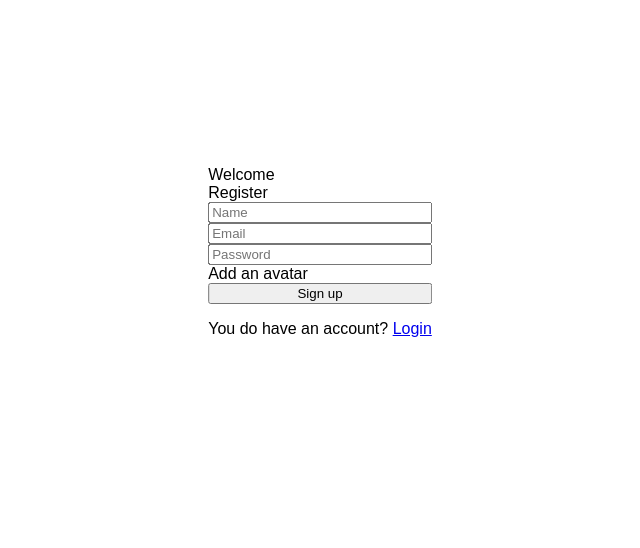
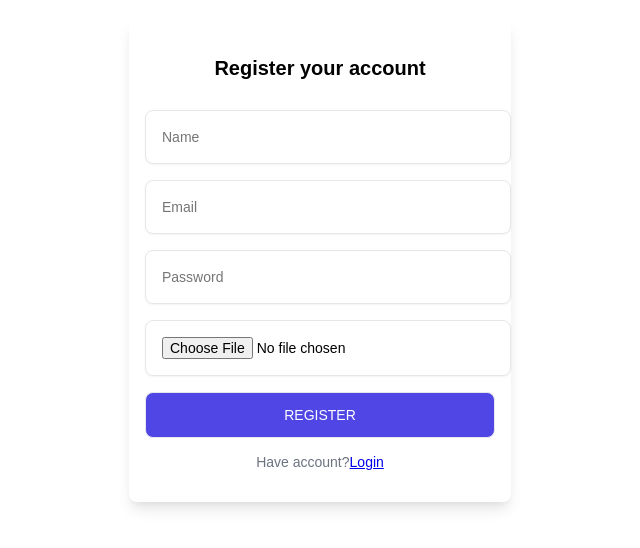
Before and after one commit to arnabBaruah009/chat-app, a React (Create React App) app: page / in a window 1280 px wide. Shown: the part 140-688 px from the top of the page, without its empty margins (320-960 px from the left). Built offline with nearby package versions, Linux system fonts and the light colour scheme; no server answers.

Commit message:
Added styles to auth pages

```diff
--- a/src/pages/Login.js
+++ b/src/pages/Login.js
@@ -7,6 +7,8 @@ import { auth } from "../firebase";
 import { Loader } from "../components";
 
 const Login = () => {
+  const [email, setEmail] = useState("");
+  const [password, setPassword] = useState("");
   const [err, setErr] = useState(false);
   const [loading, setLoading] = useState(false);
   const navigate = useNavigate();
@@ -14,12 +16,12 @@ const Login = () => {
   const handleSubmit = async (e) => {
     e.preventDefault();
     setLoading(true);
-    const email = e.target[0].value;
-    const password = e.target[1].value;
 
     try {
       await signInWithEmailAndPassword(auth, email, password);
       setLoading(false);
+      setEmail("");
+      setPassword("");
       navigate("/chatRoom");
     } catch (error) {
       setErr(true);
@@ -39,18 +41,37 @@ const Login = () => {
             <span>Something went wrong</span>
           </>
         ) : (
-          <>
-            <span>Welcome</span>
-            <span>Login</span>
-            <form onSubmit={handleSubmit}>
-              <input type="email" placeholder="Email" />
-              <input type="password" placeholder="Password" />
-              <button>Login</button>
-            </form>
-            <p>
-              You don't have an account? <Link to="/">Register</Link>
+          <form className={styles.form}>
+            <p className={styles.formTitle}>Sign in to your account</p>
+            <div className={styles.inputContainer}>
+              <input
+                type="email"
+                placeholder="Email"
+                value={email}
+                onChange={(e) => setEmail(e.target.value)}
+              />
+            </div>
+            <div className={styles.inputContainer}>
+              <input
+                type="password"
+                placeholder="Password"
+                value={password}
+                onChange={(e) => setPassword(e.target.value)}
+              />
+            </div>
+            <button
+              onClick={handleSubmit}
+              type="submit"
+              className={styles.submit}
+            >
+              Sign in
+            </button>
+
+            <p className={styles.signupLink}>
+              No account?
+              <Link to={"/"}>Register</Link>
             </p>
-          </>
+          </form>
         )}
       </div>
     </div>
--- a/src/pages/Register.js
+++ b/src/pages/Register.js
@@ -9,6 +9,10 @@ import { auth, storage, db } from "../firebase";
 import { Loader } from "../components";
 
 const Register = () => {
+  const [name, setName] = useState("");
+  const [email, setEmail] = useState("");
+  const [password, setPassword] = useState("");
+  const [file, setFile] = useState(null);
   const [err, setErr] = useState(false);
   const [loading, setLoading] = useState(false);
   const navigate = useNavigate();
@@ -16,10 +20,6 @@ const Register = () => {
   const handleSubmit = async (e) => {
     e.preventDefault();
     setLoading(true);
-    const name = e.target[0].value;
-    const email = e.target[1].value;
-    const password = e.target[2].value;
-    const file = e.target[3].files[0];
 
     try {
       const res = await createUserWithEmailAndPassword(auth, email, password);
@@ -40,6 +40,10 @@ const Register = () => {
 
       await setDoc(doc(db, "userChats", res.user.uid), {});
       setLoading(false);
+      setName("");
+      setEmail("");
+      setPassword("");
+      setFile(null);
       navigate("/chatRoom");
     } catch (error) {
       setErr(true);
@@ -59,23 +63,48 @@ const Register = () => {
             <span>Something went wrong</span>
           </>
         ) : (
-          <>
-            <span>Welcome</span>
-            <span>Register</span>
-            <form onSubmit={handleSubmit}>
-              <input type="text" placeholder="Name" />
-              <input type="email" placeholder="Email" />
-              <input type="password" placeholder="Password" />
-              <input style={{ display: "none" }} type="file" id="file" />
-              <label htmlFor="file">
-                <span>Add an avatar</span>
-              </label>
-              <button>Sign up</button>
-            </form>
-            <p>
-              You do have an account? <Link to="/login">Login</Link>
+          <form className={styles.form}>
+            <p className={styles.formTitle}>Register your account</p>
+            <div className={styles.inputContainer}>
+              <input
+                type="text"
+                placeholder="Name"
+                value={name}
+                onChange={(e) => setName(e.target.value)}
+              />
+            </div>
+            <div className={styles.inputContainer}>
+              <input
+                type="email"
+                placeholder="Email"
+                value={email}
+                onChange={(e) => setEmail(e.target.value)}
+              />
+            </div>
+            <div className={styles.inputContainer}>
+              <input
+                type="password"
+                placeholder="Password"
+                value={password}
+                onChange={(e) => setPassword(e.target.value)}
+              />
+            </div>
+            <div className={styles.inputContainer}>
+              <input type="file" onChange={(e) => setFile(e.target.value)} />
+            </div>
+            <button
+              onClick={handleSubmit}
+              type="submit"
+              className={styles.submit}
+            >
+              Register
+            </button>
+
+            <p className={styles.signupLink}>
+              Have account?
+              <Link to={"/login"}>Login</Link>
             </p>
-          </>
+          </form>
         )}
       </div>
     </div>
--- a/src/styles/register.module.css
+++ b/src/styles/register.module.css
@@ -1,19 +1,71 @@
 .container {
-  position: relative;
   height: 100vh;
   width: 100vw;
+  display: grid;
+  place-items: center;
 }
 
-.formDiv {
-  position: absolute;
-  top: 50%;
-  left: 50%;
-  transform: translate(-50%, -50%);
-  display: flex;
-  flex-direction: column;
+.form {
+  background-color: #fff;
+  display: block;
+  padding: 1rem;
+  max-width: 350px;
+  border-radius: 0.5rem;
+  box-shadow: 0 10px 15px -3px rgba(0, 0, 0, 0.1), 0 4px 6px -2px rgba(0, 0, 0, 0.05);
 }
 
-.formDiv form {
-  display: flex;
-  flex-direction: column;
+.formTitle {
+  font-size: 1.25rem;
+  line-height: 1.75rem;
+  font-weight: 600;
+  text-align: center;
+  color: #000;
 }
+
+.inputContainer {
+  position: relative;
+}
+
+.inputContainer input, .form button {
+  outline: none;
+  border: 1px solid #e5e7eb;
+  margin: 8px 0;
+}
+
+.inputContainer input {
+  background-color: #fff;
+  padding: 1rem;
+  padding-right: 3rem;
+  font-size: 0.875rem;
+  line-height: 1.25rem;
+  width: 300px;
+  border-radius: 0.5rem;
+  box-shadow: 0 1px 2px 0 rgba(0, 0, 0, 0.05);
+}
+
+.submit {
+  display: block;
+  padding-top: 0.75rem;
+  padding-bottom: 0.75rem;
+  padding-left: 1.25rem;
+  padding-right: 1.25rem;
+  background-color: #4F46E5;
+  color: #ffffff;
+  font-size: 0.875rem;
+  line-height: 1.25rem;
+  font-weight: 500;
+  width: 100%;
+  border-radius: 0.5rem;
+  text-transform: uppercase;
+}
+
+.signupLink {
+  color: #6B7280;
+  font-size: 0.875rem;
+  line-height: 1.25rem;
+  text-align: center;
+}
+
+.signupLink a {
+  text-decoration: underline;
+}
```
